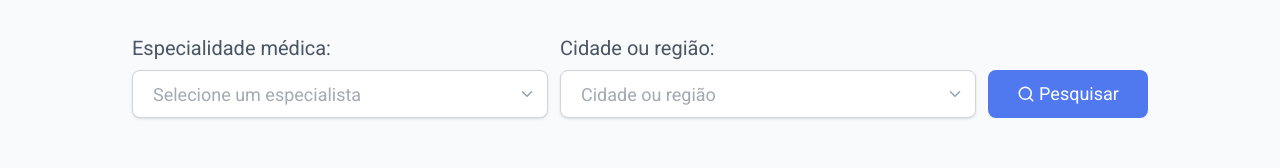
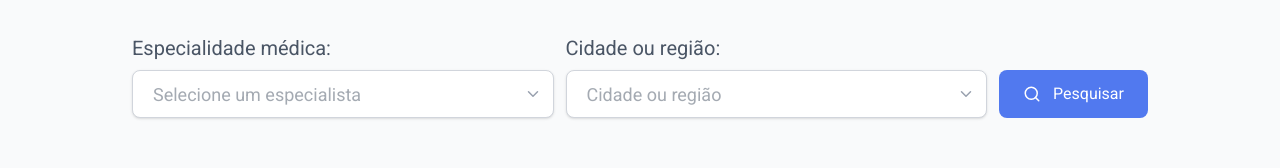
Before and after one commit to Guilherme549/PassMais-frontend, a Next.js app in the folder pass-mais/: page /medical-appointments in a window 1280 px wide. Shown: the part 146-314 px from the top of the page. Built offline with nearby package versions, Linux system fonts and the light colour scheme; no server answers; sample sign-in values are in the browser's storage.

Commit message:
Refactor transition of SearchBar

```diff
--- a/pass-mais/src/app/medical-appointments/components/SearchBar.tsx
+++ b/pass-mais/src/app/medical-appointments/components/SearchBar.tsx
@@ -51,7 +51,9 @@ export default function SearchBar() {
                 {/* Botão de Pesquisa */}
                 <div className="flex items-end">
                     <button
-                        className="w-full md:w-40 h-12 bg-[#5179EF] text-white rounded-lg flex items-center justify-center cursor-pointer transition transform active:scale-95 duration-100 text-base md:text-lg"
+                        className="bg-[#5179EF] text-white font-medium px-6 py-3 rounded-lg
+                        hover:bg-blue-700 focus:ring-4 focus:ring-blue-200 focus:ring-opacity-50
+                        transition-all duration-200 transform hover:-translate-y-0.5 flex items-center gap-2"
                     >
                         <Search size={18} className="mr-1" />
                         <span>Pesquisar</span>
--- a/pass-mais/src/components/NavBar.tsx
+++ b/pass-mais/src/components/NavBar.tsx
@@ -74,7 +74,8 @@ export default function NavBar() {
                         <button
                             onClick={toggleUserMenu}
                             className="flex items-center gap-2 text-gray-700 text-lg font-medium
-                                hover:text-blue-600 transition-colors duration-200 focus:outline-none"
+                                hover:text-blue-600 focus:outline-none hover:bg-blue-700 focus:ring-4 focus:ring-blue-200 focus:ring-opacity-50
+                        transition-all duration-200 transform hover:-translate-y-0.5"
                         >
                             Minha conta <ChevronDown size={20} className="text-gray-500" />
                         </button>
```
